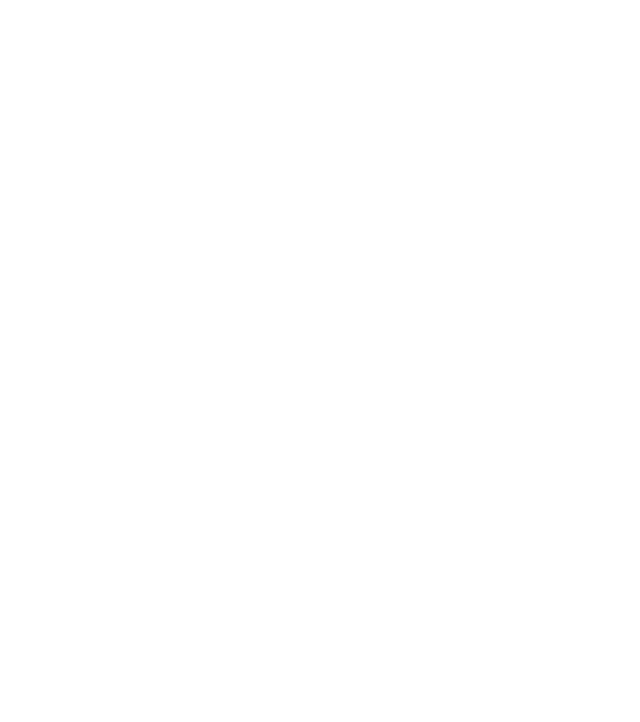
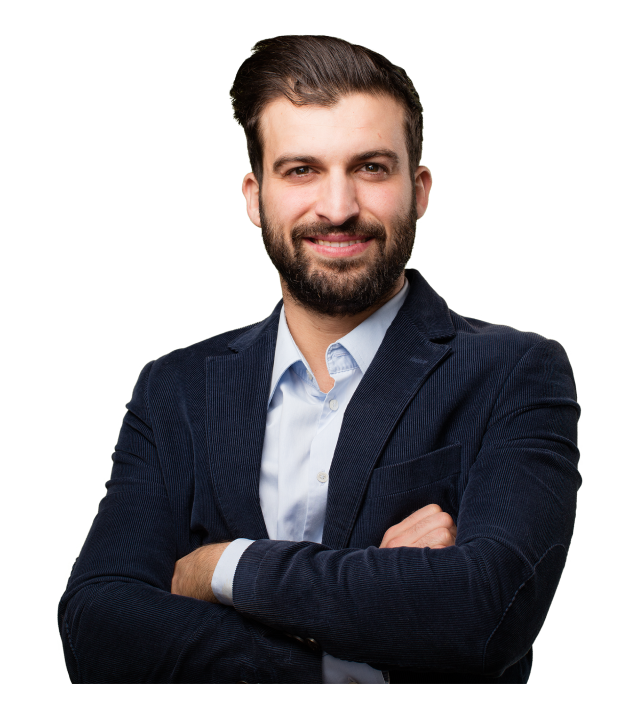
Before and after one commit to theatiq/my-portfolio, a plain HTML site: page index.html in a window 1280 px wide. Shown: the whole page, without its empty margins (0-640 px from the left). Drawn offline with Linux system fonts and the light colour scheme.

Commit message:
photo added

```diff
--- a/index.html
+++ b/index.html
@@ -6,5 +6,7 @@
     <title>My Portfolio</title>
     <link rel="stylesheet" href="styles/portfolio.css" />
   </head>
-  <body></body>
+  <body>
+  <img src="images/hardy.png" alt="">
+  </body>
 </html>
```
